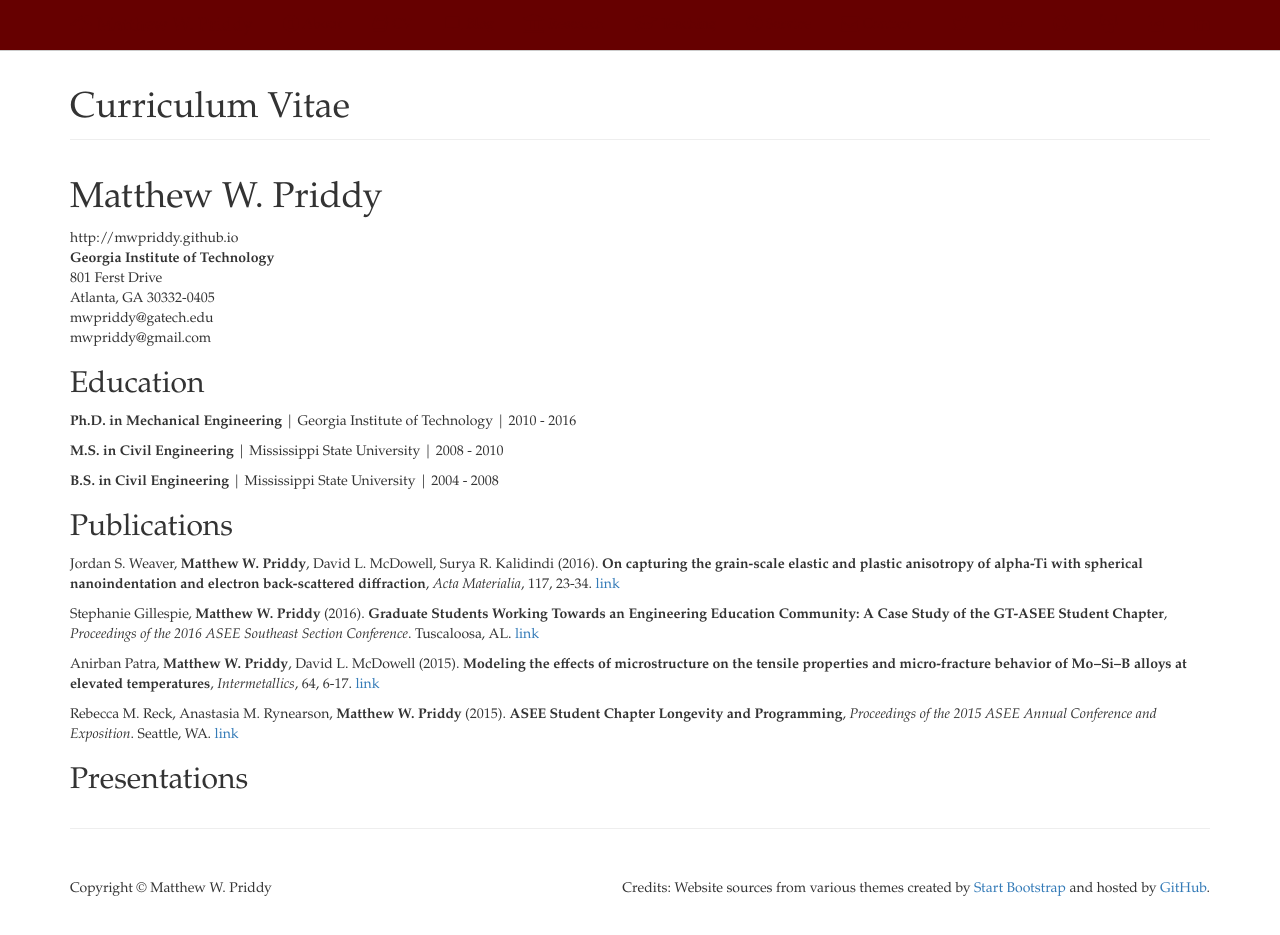
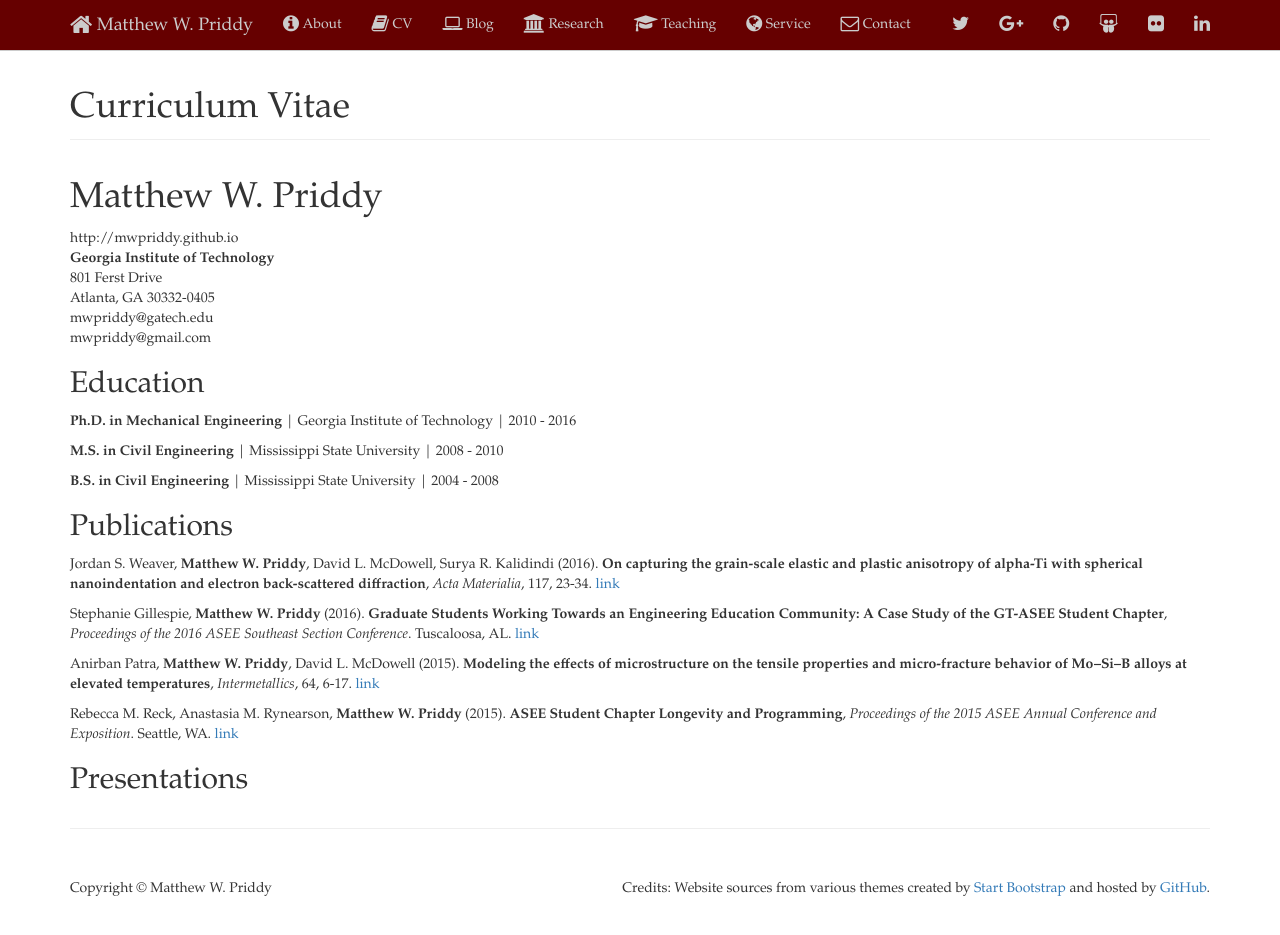
Before and after one commit to mwpriddy/mwpriddy.github.io, a Jekyll site: the page built from cv/index.html, in a window 1280 px wide and 949 px high. Shown: the top 935 px of the window. Built offline with Jekyll 4.4.1, drawn with Linux system fonts in a browser that asks for light colours; nearby versions of some CDN libraries; comment, search, counter and statistics services are not loaded.

Commit message:
make icons gray instead of maroon

```diff
--- a/css/MWP.css
+++ b/css/MWP.css
@@ -62,12 +62,12 @@ body_MWP {
 .navbar-default {background-color: #660000; border-color: #CCCCCC;}
 
 /* title */
-.navbar-default .navbar-brand {color: #660000;}
+.navbar-default .navbar-brand {color: #CCCCCC;}
 .navbar-default .navbar-brand:hover,
 .navbar-default .navbar-brand:focus {color: #5E5E5E;}
 
 /* link */
-.navbar-default .navbar-nav > li > a {color: #660000;}
+.navbar-default .navbar-nav > li > a {color: #CCCCCC;}
 .navbar-default .navbar-nav > li > a:hover,
 .navbar-default .navbar-nav > li > a:focus {color: #333;}
 .navbar-default .navbar-nav > .active > a,
```
